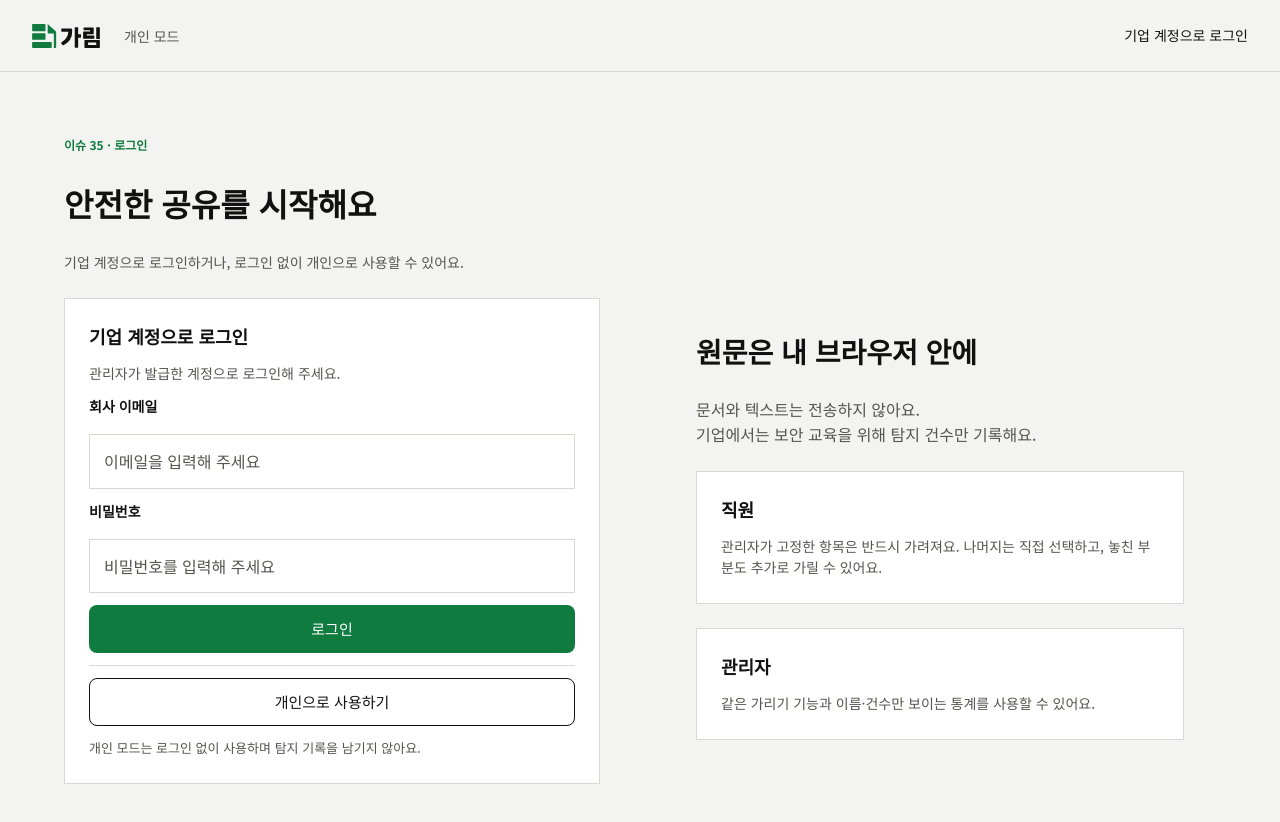
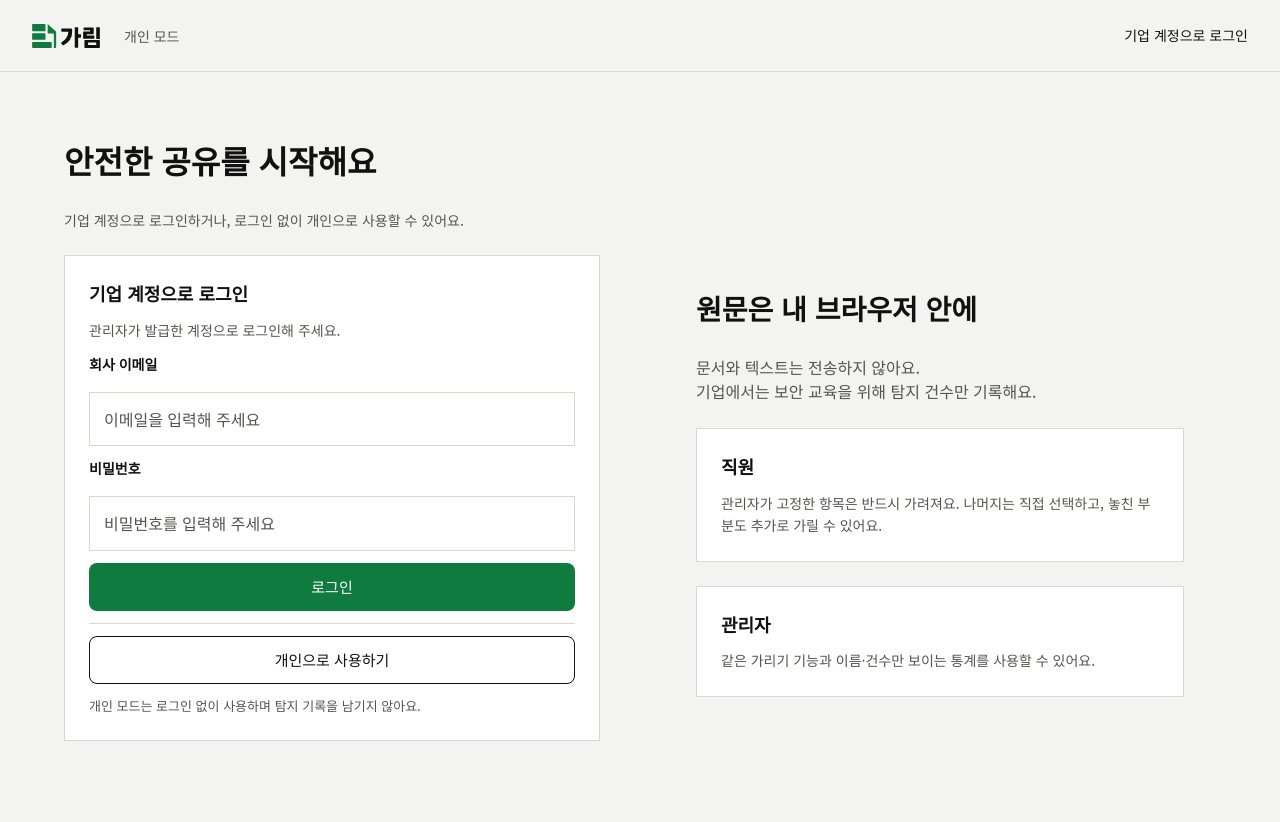
Before and after one commit to sbychul/2026_hackathon, a React (Vite) app: page / in a window 1280 px wide. Shown: the top 822 px of the page. Built offline with nearby package versions, Linux system fonts and the light colour scheme; no server answers.

Commit message:
style: 화면 가운데 정렬과 이슈 번호 문구 삭제 (#45)

```diff
--- a/src/pages/LoginPage.css
+++ b/src/pages/LoginPage.css
@@ -1,4 +1,7 @@
 .login-page {
+  width: 100%;
+  max-width: 1440px;
+  margin-inline: auto;
   display: flex;
   flex-direction: column;
   gap: 24px;
@@ -7,7 +10,6 @@
 }
 
 .login-page p, .login-page h1, .login-page h2, .login-page h3 { margin: 0; }
-.login-page .login-kicker { font-size: 12px; font-weight: 700; color: var(--accent-default); }
 .login-page h1 { font-size: 32px; font-weight: 700; }
 .login-page h2, .login-page h3 { font-size: 18px; font-weight: 700; }
 .login-page p { font-size: 14px; color: var(--text-secondary); }
--- a/src/pages/LoginPage.tsx
+++ b/src/pages/LoginPage.tsx
@@ -27,7 +27,6 @@ export default function LoginPage({ pending, error, onLogin, onPersonal }: Login
 
   return (
     <main className="login-page">
-      <p className="login-kicker"><span className="login-desktop">이슈 35 · 로그인</span><span className="login-mobile">이슈 35·41</span></p>
       <h1><span className="login-desktop">안전한 공유를 시작해요</span><span className="login-mobile">공유 전에 안전하게</span></h1>
       <p className="login-intro"><span className="login-desktop">기업 계정으로 로그인하거나, 로그인 없이 개인으로 사용할 수 있어요.</span><span className="login-mobile">기업 계정으로 로그인해 주세요.</span></p>
       <div className="login-layout">
--- a/src/pages/ResultPage.css
+++ b/src/pages/ResultPage.css
@@ -4,6 +4,9 @@
 
 .result-body {
   flex: 1;
+  width: 100%;
+  max-width: 1440px;
+  margin-inline: auto;
   display: flex;
   flex-direction: column;
   gap: 28px;
```
